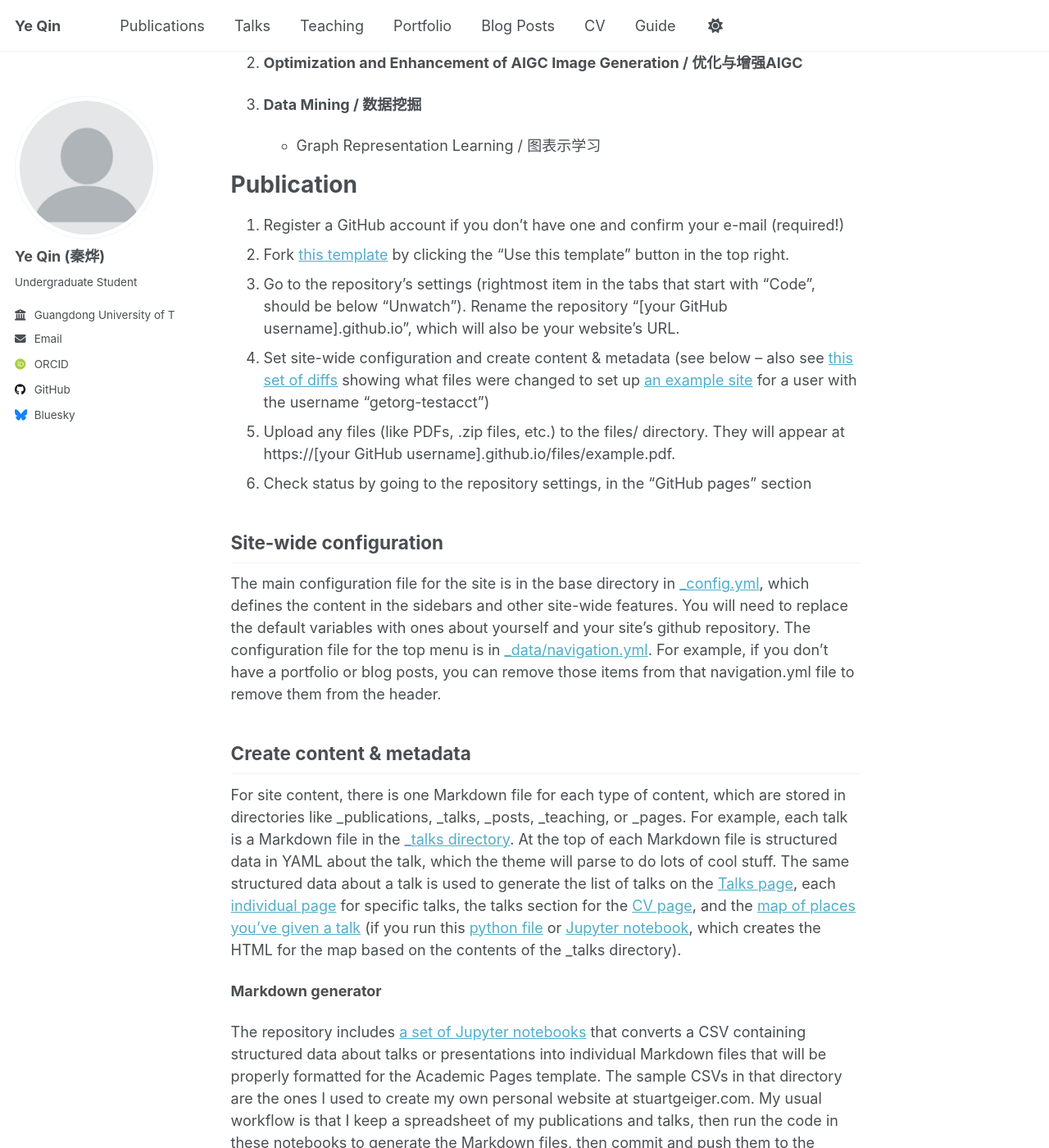
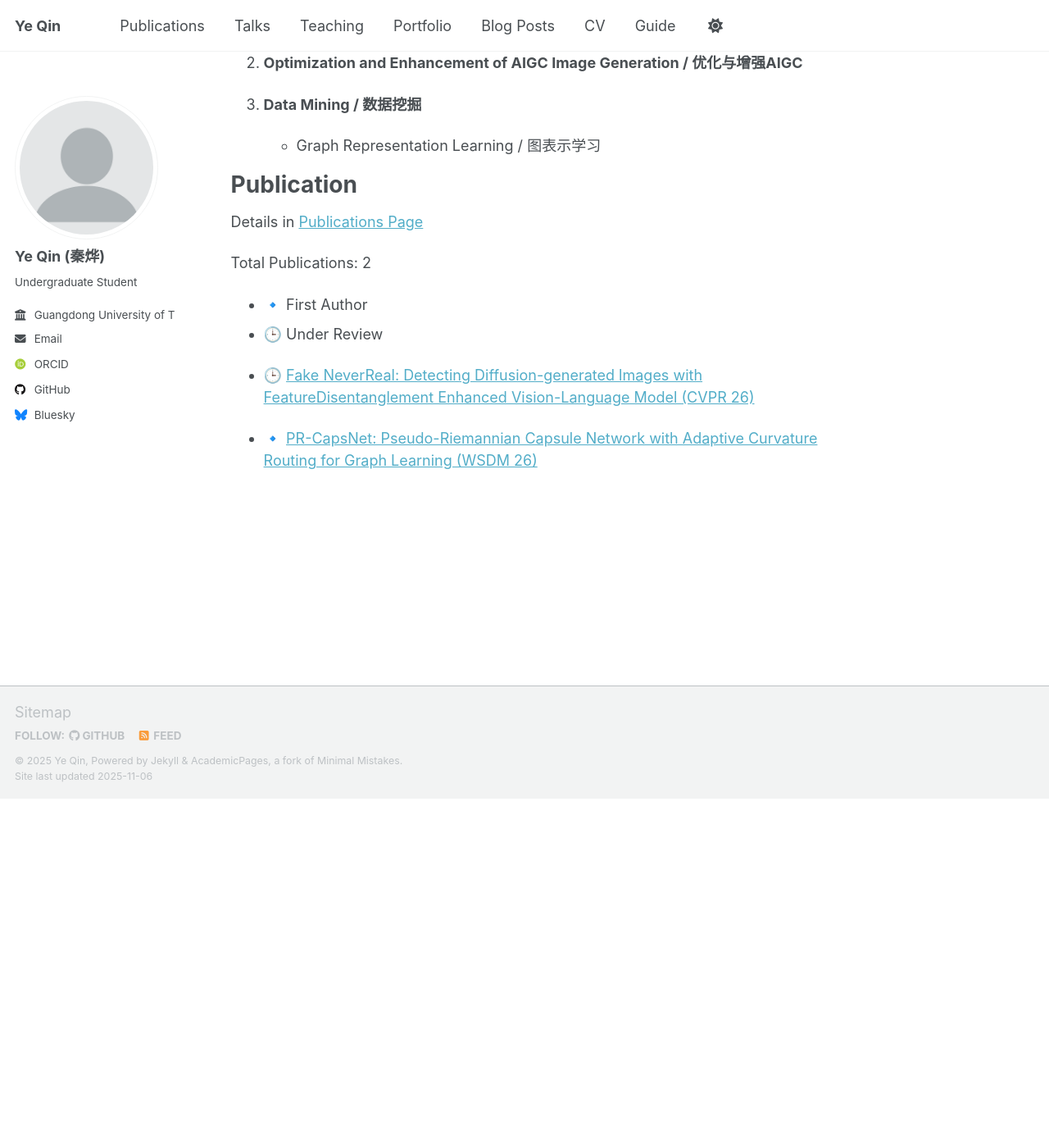
Before and after one commit to suannaige/suannaige.github.io, a Jekyll site: the page built from _pages/about.md, in a window 1280 px wide and 1400 px high, scrolled down 642 px. Shown: the whole window at 82% size. Built offline with Jekyll 4.4.1, drawn with Linux system fonts in a browser that asks for light colours; some web fonts are replaced; a script that is not in the unit is left out; after the commit the page ends 1616 px from its top, so only the background shows below that; some of the changed text lies outside the part shown.

Commit message:
完整了about me

```diff
--- a/_pages/about.md
+++ b/_pages/about.md
@@ -31,33 +31,13 @@ To build a computational framework capable of accurately detecting AI-generated
 
 Publication
 ======
-1. Register a GitHub account if you don't have one and confirm your e-mail (required!)
-2. Fork [this template](https://github.com/academicpages/academicpages.github.io) by clicking the "Use this template" button in the top right.
-3. Go to the repository's settings (rightmost item in the tabs that start with "Code", should be below "Unwatch"). Rename the repository "[your GitHub username].github.io", which will also be your website's URL.
-4. Set site-wide configuration and create content & metadata (see below -- also see [this set of diffs](https://archive.is/3TPas) showing what files were changed to set up [an example site](https://getorg-testacct.github.io) for a user with the username "getorg-testacct")
-5. Upload any files (like PDFs, .zip files, etc.) to the files/ directory. They will appear at https://[your GitHub username].github.io/files/example.pdf.
-6. Check status by going to the repository settings, in the "GitHub pages" section
+Details in [Publications Page](https://suannaige.github.io/publications/)
 
-Site-wide configuration
-------
-The main configuration file for the site is in the base directory in [_config.yml](https://github.com/academicpages/academicpages.github.io/blob/master/_config.yml), which defines the content in the sidebars and other site-wide features. You will need to replace the default variables with ones about yourself and your site's github repository. The configuration file for the top menu is in [_data/navigation.yml](https://github.com/academicpages/academicpages.github.io/blob/master/_data/navigation.yml). For example, if you don't have a portfolio or blog posts, you can remove those items from that navigation.yml file to remove them from the header.
+Total Publications: 2
 
-Create content & metadata
-------
-For site content, there is one Markdown file for each type of content, which are stored in directories like _publications, _talks, _posts, _teaching, or _pages. For example, each talk is a Markdown file in the [_talks directory](https://github.com/academicpages/academicpages.github.io/tree/master/_talks). At the top of each Markdown file is structured data in YAML about the talk, which the theme will parse to do lots of cool stuff. The same structured data about a talk is used to generate the list of talks on the [Talks page](https://academicpages.github.io/talks), each [individual page](https://academicpages.github.io/talks/2012-03-01-talk-1) for specific talks, the talks section for the [CV page](https://academicpages.github.io/cv), and the [map of places you've given a talk](https://academicpages.github.io/talkmap.html) (if you run this [python file](https://github.com/academicpages/academicpages.github.io/blob/master/talkmap.py) or [Jupyter notebook](https://github.com/academicpages/academicpages.github.io/blob/master/talkmap.ipynb), which creates the HTML for the map based on the contents of the _talks directory).
+  - 🔹 First Author
+  - 🕒 Under Review
 
-**Markdown generator**
+ - 🕒 [Fake NeverReal: Detecting Diffusion-generated lmages with FeatureDisentanglement Enhanced Vision-Language Model (CVPR 26)](https://dadad)
 
-The repository includes [a set of Jupyter notebooks](https://github.com/academicpages/academicpages.github.io/tree/master/markdown_generator
-) that converts a CSV containing structured data about talks or presentations into individual Markdown files that will be properly formatted for the Academic Pages template. The sample CSVs in that directory are the ones I used to create my own personal website at stuartgeiger.com. My usual workflow is that I keep a spreadsheet of my publications and talks, then run the code in these notebooks to generate the Markdown files, then commit and push them to the GitHub repository.
-
-How to edit your site's GitHub repository
-------
-Many people use a git client to create files on their local computer and then push them to GitHub's servers. If you are not familiar with git, you can directly edit these configuration and Markdown files directly in the github.com interface. Navigate to a file (like [this one](https://github.com/academicpages/academicpages.github.io/blob/master/_talks/2012-03-01-talk-1.md) and click the pencil icon in the top right of the content preview (to the right of the "Raw | Blame | History" buttons). You can delete a file by clicking the trashcan icon to the right of the pencil icon. You can also create new files or upload files by navigating to a directory and clicking the "Create new file" or "Upload files" buttons.
-
-Example: editing a Markdown file for a talk
-![Editing a Markdown file for a talk](/images/editing-talk.png)
-
-For more info
-------
-More info about configuring Academic Pages can be found in [the guide](https://academicpages.github.io/markdown/), the [growing wiki](https://github.com/academicpages/academicpages.github.io/wiki), and you can always [ask a question on GitHub](https://github.com/academicpages/academicpages.github.io/discussions). The [guides for the Minimal Mistakes theme](https://mmistakes.github.io/minimal-mistakes/docs/configuration/) (which this theme was forked from) might also be helpful.
+ - 🔹 [PR-CapsNet: Pseudo-Riemannian Capsule Network with Adaptive Curvature Routing for Graph Learning (WSDM 26)](https://dadad)
```
